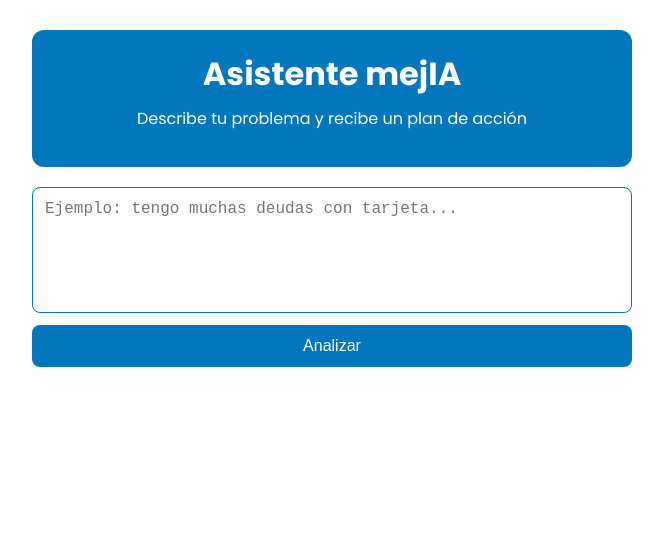
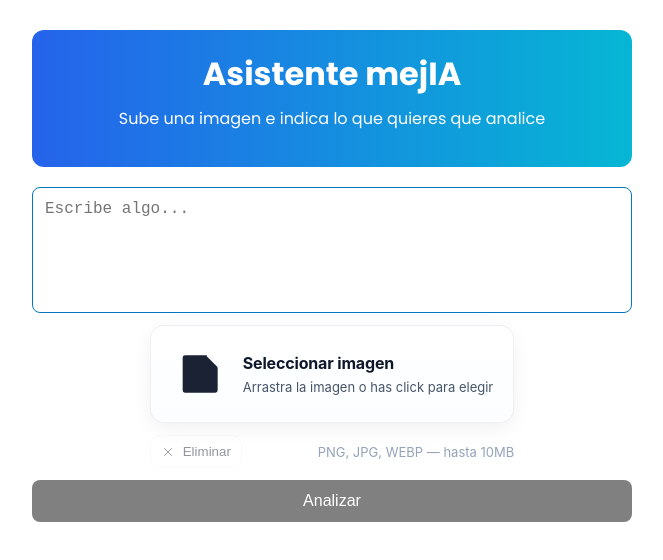
Before and after one commit to andres10sa/mejitest, a React (Vite) app: page / in a window 1280 px wide. Shown: the top 560 px of the page, without its empty margins (308-971 px from the left). Built offline with nearby package versions, Linux system fonts and the light colour scheme.

Commit message:
update bot

```diff
--- a/src/components/bot/Bot.css
+++ b/src/components/bot/Bot.css
@@ -1,6 +1,7 @@
 
 :root {
-    --primary-color: #0277bd;
+    --secondary-color: #0277bd;
+    --primary-color: linear-gradient(90deg, #2563eb, #06b6d4);
   }
 
   .bot {
@@ -11,7 +12,7 @@
 
   .header {
     text-align: center;
-    background: var(--primary-color);;
+    background: var(--primary-color);
     padding: 20px;
     border-radius: 12px;
     color: white;
@@ -38,7 +39,7 @@
     min-height: 100px;
     padding: 12px;
     border-radius: 8px;
-    border: 1px solid var(--primary-color);;
+    border: 1px solid var(--secondary-color);
     font-size: 1rem;
     resize: none;
     background-color: white;
@@ -52,7 +53,7 @@
   }
 
   .button {
-    background: var(--primary-color);;
+    background: var(--primary-color);
     color: white;
     font-size: 1rem;
     padding: 12px;
@@ -60,6 +61,12 @@
     border-radius: 8px;
     cursor: pointer;
     transition: 0.3s;
+  }
+
+  .button:disabled{
+    background: gray !important;
+    opacity: 1 !important;
+    cursor: default;
   }
 
   .button:hover {
@@ -72,7 +79,7 @@
     background: #ffffff;
     border-radius: 12px;
     padding: 20px;
-    box-shadow: 0 2px 6px var(--primary-color);;
+    box-shadow: 0 2px 6px var(--primary-color);
   }
 
   .result h2 {
@@ -100,8 +107,8 @@
   .spinner {
     width: 40px;
     height: 40px;
-    border: 4px solid var(--primary-color);;
-    border-top: 4px solid var(--primary-color);;
+    border: 4px solid transparent;
+    border-top: 4px solid var(--secondary-color);
     border-radius: 50%;
     animation: spin 1s linear infinite;
     margin-bottom: 10px;
@@ -127,3 +134,167 @@
       }
 
   }
+
+  /* image-input.css */
+.iu-wrapper {
+  max-width: 520px;
+  margin: 0 auto;
+  font-family: Inter, system-ui, -apple-system, "Helvetica Neue", Arial;
+  color: #0f172a;
+}
+
+.iu-dropzone {
+  background: linear-gradient(180deg, #ffffff 0%, #fbfdff 100%);
+  border: 1px solid rgba(15,23,42,0.06);
+  box-shadow: 0 6px 20px rgba(15,23,42,0.06);
+  border-radius: 14px;
+  padding: 20px;
+  display: flex;
+  gap: 16px;
+  align-items: center;
+  cursor: pointer;
+  transition: transform .12s ease, box-shadow .12s ease;
+  user-select: none;
+  overflow: hidden;
+}
+
+.iu-dropzone:focus {
+  outline: none;
+  box-shadow: 0 10px 30px rgba(59,130,246,0.14);
+}
+
+.iu-dropzone:hover {
+  transform: translateY(-4px);
+}
+
+.iu-drag {
+  border-style: dashed;
+  box-shadow: 0 14px 40px rgba(59,130,246,0.12);
+}
+
+.iu-icon {
+  width: 56px;
+  height: 56px;
+  color: var(--primary-color);;
+  flex: 0 0 56px;
+  opacity: 0.95;
+}
+
+.iu-text {
+  display: flex;
+  flex-direction: column;
+  gap: 6px;
+}
+
+.iu-title {
+  font-weight: 700;
+  font-size: 16px;
+  letter-spacing: -0.01em;
+}
+
+.iu-sub {
+  font-size: 13px;
+  color: #475569;
+}
+
+.iu-preview {
+  width: 100%;
+  display: flex;
+  justify-content: center;
+  align-items: center;
+  border-radius: 10px;
+  overflow: hidden;
+}
+
+.iu-img {
+  max-height: 220px;
+  width: auto;
+  border-radius: 10px;
+  object-fit: cover;
+  box-shadow: 0 8px 20px rgba(2,6,23,0.06);
+}
+
+.iu-controls {
+  display: flex;
+  gap: 10px;
+  align-items: center;
+  margin-top: 12px;
+}
+
+.iu-button {
+  background: linear-gradient(90deg,#2563eb,#06b6d4);
+  color: white;
+  padding: 10px 14px;
+  border-radius: 10px;
+  font-weight: 600;
+  font-size: 14px;
+  display: inline-flex;
+  gap: 8px;
+  align-items: center;
+  cursor: pointer;
+  border: none;
+}
+
+.iu-btn-icon {
+  width: 16px;
+  height: 16px;
+}
+
+.iu-clear {
+  background: transparent;
+  border: 1px solid rgba(15,23,42,0.06);
+  padding: 8px 10px;
+  border-radius: 10px;
+  display: inline-flex;
+  gap: 8px;
+  align-items: center;
+  cursor: pointer;
+  color: #0f172a;
+}
+
+.iu-clear:disabled {
+  opacity: 0.45;
+  cursor: not-allowed;
+}
+
+.iu-clear-icon {
+  width: 14px;
+  height: 14px;
+}
+
+.iu-meta {
+  margin-left: auto;
+  display: flex;
+  gap: 10px;
+  align-items: center;
+  color: #475569;
+  font-size: 13px;
+}
+
+.iu-filename {
+  max-width: 180px;
+  white-space: nowrap;
+  overflow: hidden;
+  text-overflow: ellipsis;
+  font-weight: 600;
+}
+
+.iu-size {
+  background: rgba(2,6,23,0.04);
+  padding: 6px 8px;
+  border-radius: 8px;
+  font-size: 12px;
+  color: #0f172a;
+}
+
+.iu-hint {
+  color: #94a3b8;
+}
+
+.iu-input {
+  position: absolute;
+  left: -9999px;
+  width: 1px;
+  height: 1px;
+  opacity: 0;
+}
--- a/src/components/bot/Bot.jsx
+++ b/src/components/bot/Bot.jsx
@@ -1,23 +1,55 @@
-import React, { useState } from "react";
+import React, {  useState } from "react";
+import { ImageUpload } from "./ImageUpload";
 import "./Bot.css";
 
-// pensando como harold
-//
-
 export const Bot = () => {
-  const [prompt, setPrompt] = useState("");
-  const [response,setResponse]=useState("")
-  const [loading,setLoading]=useState(false)
-
+  const [file, setFile] = useState(null);
+  const [instruction, setInstruction] = useState("");
+  const [response, setResponse] = useState("");
+  const [loading, setLoading] = useState(false);
 
   const handleSubmit = async (e) => {
-    e.preventDefault()
-    if (!prompt) return;
+    e.preventDefault();
+    if (!(file instanceof File)) return;
 
-    setResponse('')
-    setLoading(true)
+    setResponse("");
+    setLoading(true);
 
     try {
+      const fileToDataUrl = (file) =>
+        new Promise((resolve, reject) => {
+          const reader = new FileReader();
+          reader.onload = () => resolve(reader.result);
+          reader.onerror = reject;
+          reader.readAsDataURL(file);
+        });
+
+      const imageUrl = await fileToDataUrl(file);
+
+      const payload = {
+        model: "Qwen/Qwen2.5-VL-7B-Instruct",
+        messages: [
+          {
+            role: "system",
+            content:
+              "Responde siempre en español, de forma clara y concisa, y usa emojis.",
+          },
+          {
+            role: "user",
+            content: [
+              { type: "image_url", image_url: { url: imageUrl } },
+              {
+                type: "text",
+                text:
+                  instruction ||
+                  "Analiza la imagen y responde de forma clara en español. Si necesito preguntar algo más, lo haré después.",
+              },
+            ],
+          },
+        ],
+        stream: false,
+      };
+
       const res = await fetch(
         "https://router.huggingface.co/v1/chat/completions",
         {
@@ -26,48 +58,38 @@ export const Bot = () => {
             "Content-Type": "application/json",
             Authorization: `Bearer ${import.meta.env.VITE_HF_TOKEN}`,
           },
-          body: JSON.stringify({
-            model: "deepseek-ai/DeepSeek-V3-0324",
-            messages: [
-              {
-                role: "system",
-                content:
-                  "Responde siempre en español de manera clara y sencilla y concisa, es decir no es necesario extenderse mucho. Teniendo en cuenta que estamos en Colombia. Siempre respode con emojis",
-              },
-              { role: "user", content: prompt },
-            ],
-            stream: false,
-          }),
+          body: JSON.stringify(payload),
         }
       );
+
       const data = await res.json();
-       setResponse(data?.choices[0]?.message?.content)
+      setResponse(data?.choices?.[0]?.message?.content ?? JSON.stringify(data));
     } catch (err) {
-      console.log("Error al conectar con la IA", err);
+      console.log("Error con la IA multimodal", err);
     }
-    setLoading(false)
 
+    setLoading(false);
   };
-console.log("response",response)
+
   return (
     <div className="bot">
       <header className="header">
         <h1>Asistente mejIA</h1>
-        <p>Describe tu problema y recibe un plan de acción</p>
+        <p>Sube una imagen e indica lo que quieres que analice </p>
       </header>
-
       <form onSubmit={handleSubmit} className="form">
         <textarea
           className="textarea"
-          placeholder="Ejemplo: tengo muchas deudas con tarjeta..."
-          value={prompt}
+          placeholder="Escribe algo..."
+          value={instruction}
           onChange={(e) => {
-            setPrompt(e.target.value);
+            setInstruction(e.target.value);
           }}
         >
-          {prompt}
+          {instruction}
         </textarea>
-        <button className="button" type="submit">
+        <ImageUpload file={file} setFile={setFile} />
+        <button disabled={!file} className="button" type="submit">
           Analizar
         </button>
       </form>
@@ -84,6 +106,7 @@ console.log("response",response)
           <p>{response}</p>
         </div>
       )}
+      <br />
     </div>
   );
 };
--- /dev/null
+++ b/src/components/bot/ImageUpload.jsx
@@ -0,0 +1,152 @@
+import React, { useRef, useState } from "react";
+
+export const ImageUpload = ({ file, setFile }) => {
+  const ref = useRef();
+  const [preview, setPreview] = useState(null);
+  const [dragOver, setDragOver] = useState(false);
+
+  const handleSelectClick = () => ref.current?.click();
+
+  const readFile = (f) => {
+    const url = URL.createObjectURL(f);
+    setPreview(url);
+    setFile(f);
+    if (typeof onFileChange === "function")
+      onFileChange({ target: { files: [f] } });
+  };
+
+  const handleFile = (f) => {
+    if (!f) return;
+    if (!f.type.startsWith("image/")) return;
+    readFile(f);
+  };
+
+  const handleInputChange = (e) => {
+    const f = e.target.files?.[0];
+    handleFile(f);
+  };
+
+  const handleDrop = (e) => {
+    e.preventDefault();
+    setDragOver(false);
+    const f = e.dataTransfer.files?.[0];
+    handleFile(f);
+  };
+
+  const clear = () => {
+    setFile(null);
+    setPreview(null);
+    if (inputRef.current) inputRef.current.value = "";
+    if (typeof onFileChange === "function")
+      onFileChange({ target: { files: [] } });
+  };
+
+  return (
+    <div className={`iu-wrapper ${dragOver ? "iu-drag" : ""}`}>
+      <div
+        className="iu-dropzone"
+        onClick={handleSelectClick}
+        onKeyDown={(e) =>
+          (e.key === "Enter" || e.key === " ") && handleSelectClick()
+        }
+        role="button"
+        tabIndex={0}
+        onDragOver={(e) => {
+          e.preventDefault();
+          setDragOver(true);
+        }}
+        onDragLeave={() => setDragOver(false)}
+        onDrop={handleDrop}
+        aria-label="Subir imagen"
+      >
+        {!preview && (
+          <>
+            <svg className="iu-icon" viewBox="0 0 24 24" aria-hidden="true">
+              <path
+                d="M5 20h14a1 1 0 0 0 1-1V9.5a1 1 0 0 0-.293-.707l-4.5-4.5A1 1 0 0 0 15.5 4H6a1 1 0 0 0-1 1v14a1 1 0 0 0 1 1z"
+                fill="currentColor"
+              />
+              <path
+                d="M8 13l2.5 3L13 12l4 6H7l1-5z"
+                fill="currentColor"
+                opacity="0.9"
+              />
+            </svg>
+            <div className="iu-text">
+              <div className="iu-title">Seleccionar imagen</div>
+              <div className="iu-sub">
+                Arrastra la imagen o has click para elegir
+              </div>
+            </div>
+          </>
+        )}
+
+        {preview && (
+          <div className="iu-preview">
+            <img
+              src={preview}
+              alt={file?.name ?? "Preview"}
+              className="iu-img"
+            />
+          </div>
+        )}
+      </div>
+
+      <div className="iu-controls">
+        {file && (
+          <label className="iu-button" onClick={handleSelectClick}>
+            <svg className="iu-btn-icon" viewBox="0 0 24 24" aria-hidden="true">
+              <path
+                d="M12 5v14M5 12h14"
+                stroke="currentColor"
+                strokeWidth="1.5"
+                strokeLinecap="round"
+                strokeLinejoin="round"
+              />
+            </svg>
+            Cambiar imagen
+          </label>
+        )}
+
+        <button
+          className="iu-clear"
+          onClick={clear}
+          aria-label="Eliminar imagen"
+          disabled={!file}
+        >
+          <svg viewBox="0 0 24 24" className="iu-clear-icon" aria-hidden="true">
+            <path
+              d="M6 6l12 12M18 6L6 18"
+              stroke="currentColor"
+              strokeWidth="1.6"
+              strokeLinecap="round"
+              strokeLinejoin="round"
+            />
+          </svg>
+          Eliminar
+        </button>
+
+        <div className="iu-meta">
+          {file ? (
+            <>
+              <div className="iu-filename" title={file.name}>
+                {file.name}
+              </div>
+              <div className="iu-size">{(file.size / 1024).toFixed(0)} KB</div>
+            </>
+          ) : (
+            <div className="iu-hint">PNG, JPG, WEBP — hasta 10MB</div>
+          )}
+        </div>
+      </div>
+
+      <input
+        ref={ref}
+        type="file"
+        accept="image/*"
+        onChange={handleInputChange}
+        className="iu-input"
+      />
+    </div>
+  );
+};
```
